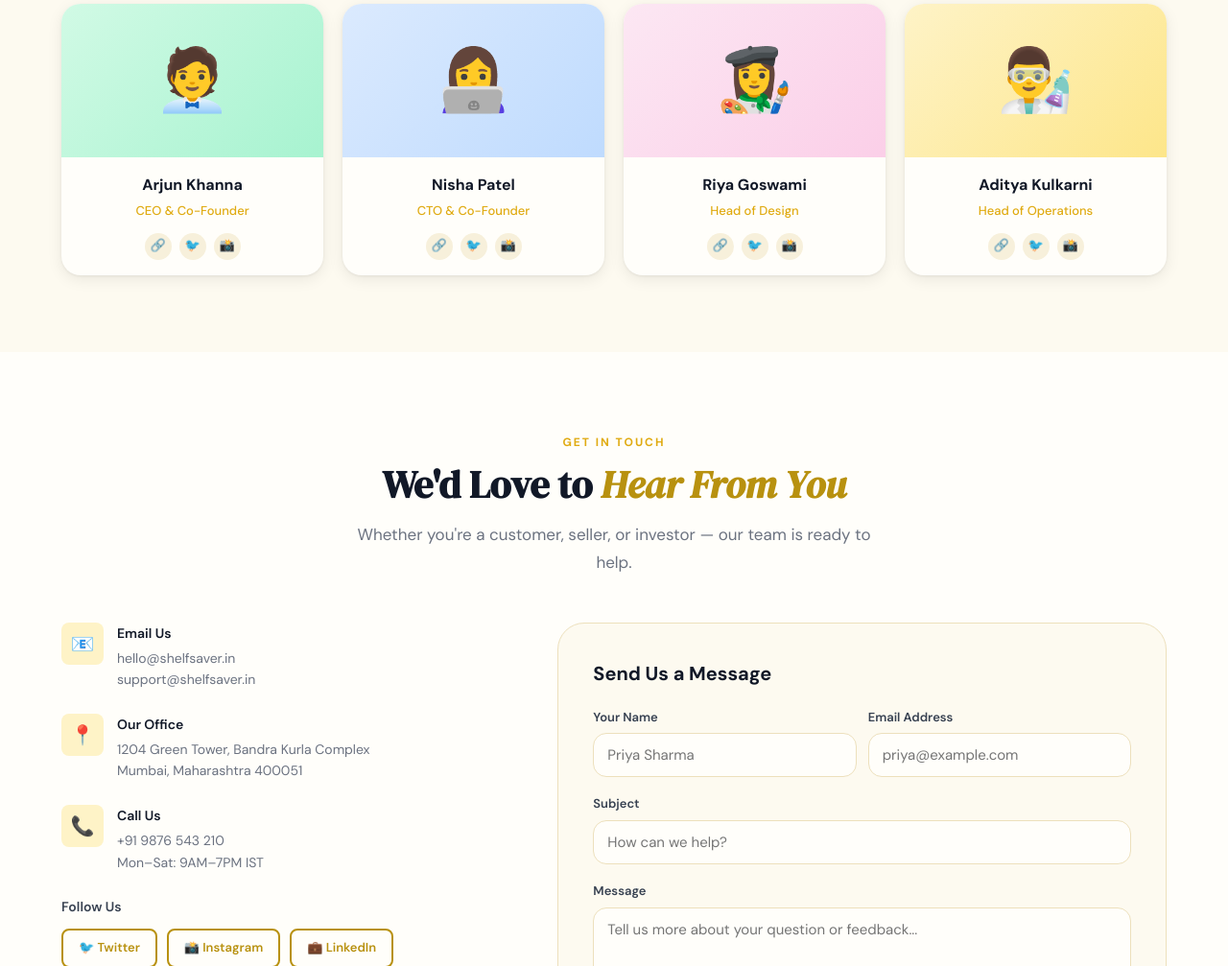
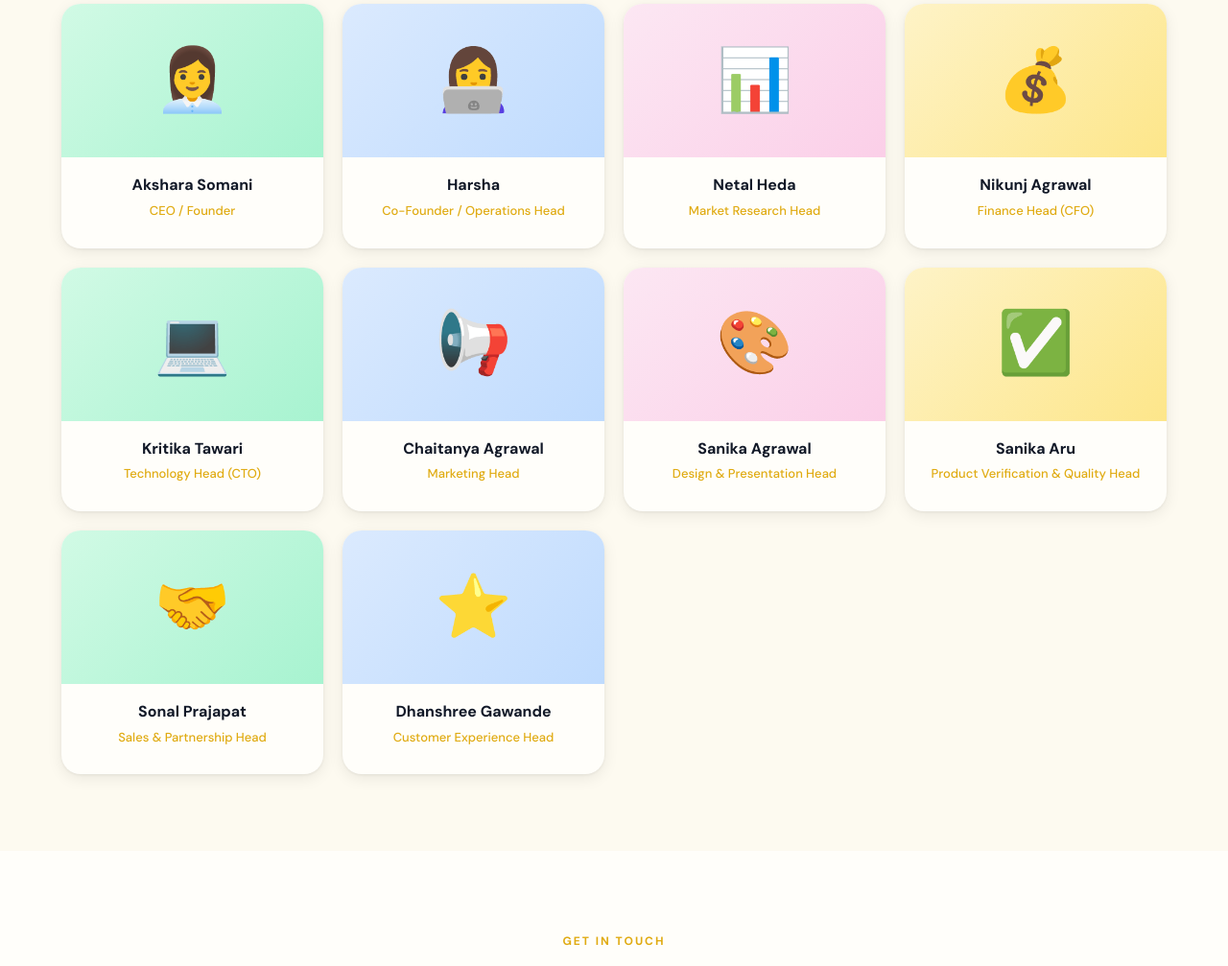
Before and after one commit to prathmeshgawande83-ship-it/ShelfSaver, a plain HTML site: page index.html in a window 1280 px wide. Shown: the part 8291-9298 px from the top of the page at 96% size. Drawn offline with Linux system fonts and the light colour scheme.

Commit message:
Added team section

```diff
--- a/index.html
+++ b/index.html
@@ -1622,51 +1622,73 @@ body.dark .dash-stat-card, body.dark .dash-chart { background: #0f1a12; border-c
     </div>
     <div class="team-grid">
       <div class="team-card">
-        <div class="team-img team-img-1">🧑‍💼</div>
+        <div class="team-img team-img-1">👩‍💼</div>
         <div class="team-body">
-          <div class="team-name">Arjun Khanna</div>
-          <div class="team-role">CEO & Co-Founder</div>
-          <div class="team-social">
-            <a href="#" class="social-link">🔗</a>
-            <a href="#" class="social-link">🐦</a>
-            <a href="#" class="social-link">📸</a>
-          </div>
+          <div class="team-name">Akshara Somani</div>
+          <div class="team-role">CEO / Founder</div>
         </div>
       </div>
       <div class="team-card">
         <div class="team-img team-img-2">👩‍💻</div>
         <div class="team-body">
-          <div class="team-name">Nisha Patel</div>
-          <div class="team-role">CTO & Co-Founder</div>
-          <div class="team-social">
-            <a href="#" class="social-link">🔗</a>
-            <a href="#" class="social-link">🐦</a>
-            <a href="#" class="social-link">📸</a>
-          </div>
+          <div class="team-name">Harsha</div>
+          <div class="team-role">Co-Founder / Operations Head</div>
         </div>
       </div>
       <div class="team-card">
-        <div class="team-img team-img-3">👩‍🎨</div>
+        <div class="team-img team-img-3">📊</div>
         <div class="team-body">
-          <div class="team-name">Riya Goswami</div>
-          <div class="team-role">Head of Design</div>
-          <div class="team-social">
-            <a href="#" class="social-link">🔗</a>
-            <a href="#" class="social-link">🐦</a>
-            <a href="#" class="social-link">📸</a>
-          </div>
+          <div class="team-name">Netal Heda</div>
+          <div class="team-role">Market Research Head</div>
         </div>
       </div>
       <div class="team-card">
-        <div class="team-img team-img-4">👨‍🔬</div>
+        <div class="team-img team-img-4">💰</div>
         <div class="team-body">
-          <div class="team-name">Aditya Kulkarni</div>
-          <div class="team-role">Head of Operations</div>
-          <div class="team-social">
-            <a href="#" class="social-link">🔗</a>
-            <a href="#" class="social-link">🐦</a>
-            <a href="#" class="social-link">📸</a>
-          </div>
+          <div class="team-name">Nikunj Agrawal</div>
+          <div class="team-role">Finance Head (CFO)</div>
+        </div>
+      </div>
+      <div class="team-card">
+        <div class="team-img team-img-1">💻</div>
+        <div class="team-body">
+          <div class="team-name">Kritika Tawari</div>
+          <div class="team-role">Technology Head (CTO)</div>
+        </div>
+      </div>
+      <div class="team-card">
+        <div class="team-img team-img-2">📢</div>
+        <div class="team-body">
+          <div class="team-name">Chaitanya Agrawal</div>
+          <div class="team-role">Marketing Head</div>
+        </div>
+      </div>
+      <div class="team-card">
+        <div class="team-img team-img-3">🎨</div>
+        <div class="team-body">
+          <div class="team-name">Sanika Agrawal</div>
+          <div class="team-role">Design & Presentation Head</div>
+        </div>
+      </div>
+      <div class="team-card">
+        <div class="team-img team-img-4">✅</div>
+        <div class="team-body">
+          <div class="team-name">Sanika Aru</div>
+          <div class="team-role">Product Verification & Quality Head</div>
+        </div>
+      </div>
+      <div class="team-card">
+        <div class="team-img team-img-1">🤝</div>
+        <div class="team-body">
+          <div class="team-name">Sonal Prajapat</div>
+          <div class="team-role">Sales & Partnership Head</div>
+        </div>
+      </div>
+      <div class="team-card">
+        <div class="team-img team-img-2">⭐</div>
+        <div class="team-body">
+          <div class="team-name">Dhanshree Gawande</div>
+          <div class="team-role">Customer Experience Head</div>
         </div>
       </div>
     </div>
```
